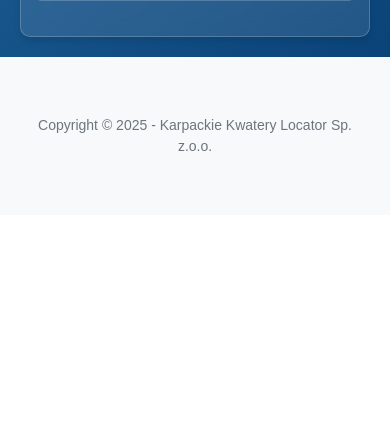
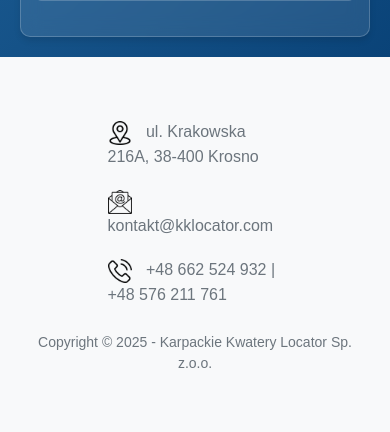
Before and after one commit to mykasero/Karpackie-Kwatery-Locator, a Django app: page /administracja/dodaj_lokal/ in a window 390 px wide. Shown: the part 1012-1444 px from the top of the page. Before the commit the page ends 1163 px from the top, so only its background shows below. Run offline with Django 5.2, Linux system fonts and the light colour scheme; the visitor is signed in with stand-in values (Sample User, id 1); data that the repository does not hold is empty; parts of the project's set-up code (start-up, migrations or seed data) failed here and were passed over; some libraries are stand-ins or nearby versions.

Commit message:
added info in the footer as well

```diff
--- a/templates/core/base.html
+++ b/templates/core/base.html
@@ -26,6 +26,23 @@
         <link href="{% static 'css/styles.css'%}" rel="stylesheet" />
 
         <style type="text/css">
+            .footer-contact{
+                display: flex;
+                flex-direction: row;
+                justify-content: center;
+                margin-bottom:10px;
+            }
+
+            @media screen
+            and (max-width:912px){
+                .footer-contact{
+                    display: flex;
+                    flex-direction: column;
+                    align-items: flex-start;
+                    margin-bottom:10px;
+                    margin: 5px 25%;
+                }
+            }
             @media screen
             and (min-width:992px){
             .nav-item{
@@ -97,6 +114,11 @@
 
         <!-- Footer -->
         <footer class="bg-light py-5">
+            <div class="footer-contact" style="color:#6c757d">
+                <p style="margin: 10px 10px;"><img src='{% static "images/map_icon.png" %}' style="height:24px; margin-right:10px;"> ul. Krakowska 216A, 38-400 Krosno</p>
+                <p style="margin: 10px 10px;"><img src='{% static "images/email_icon.png" %}' style="height:24px; margin-right:10px;"> kontakt@kklocator.com</p>
+                <p style="margin: 10px 10px;"><img src='{% static "images/phone_icon.png" %}' style="height:24px; margin-right:10px;"> +48 662 524 932 | +48 576 211 761</p>
+            </div>
             <div class= "container px-4 px-lg-5"><div class="small text-center text-muted">Copyright &copy; {{ current_year }} - Karpackie Kwatery Locator Sp. z.o.o.</div></div>
         </footer>
 
```
